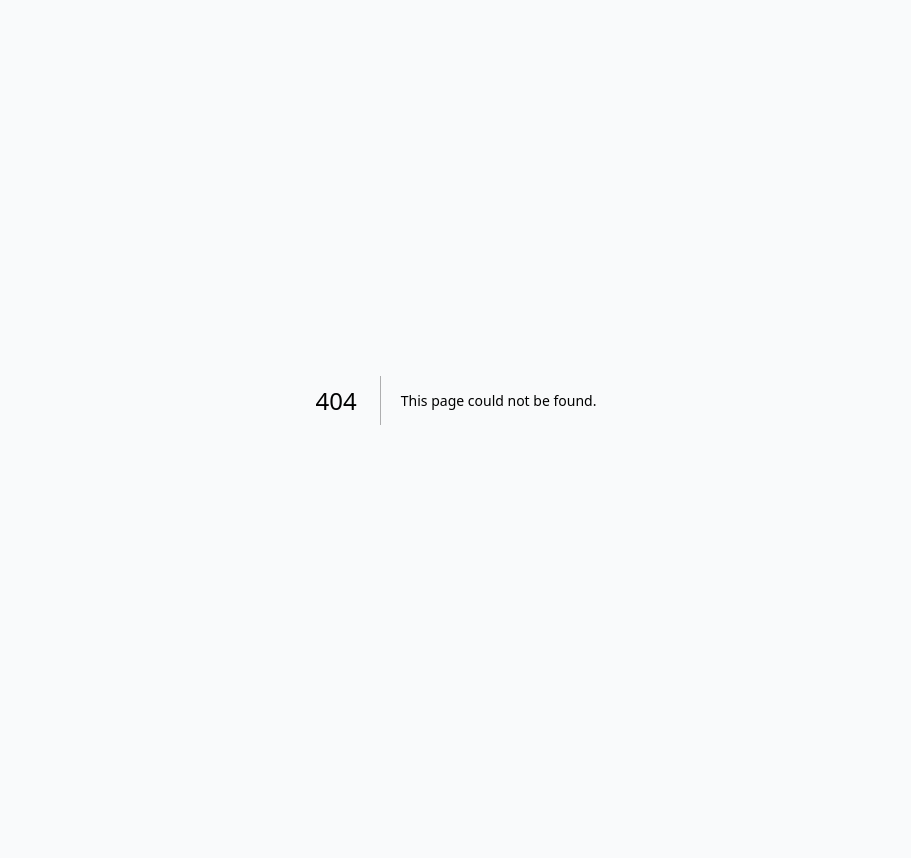
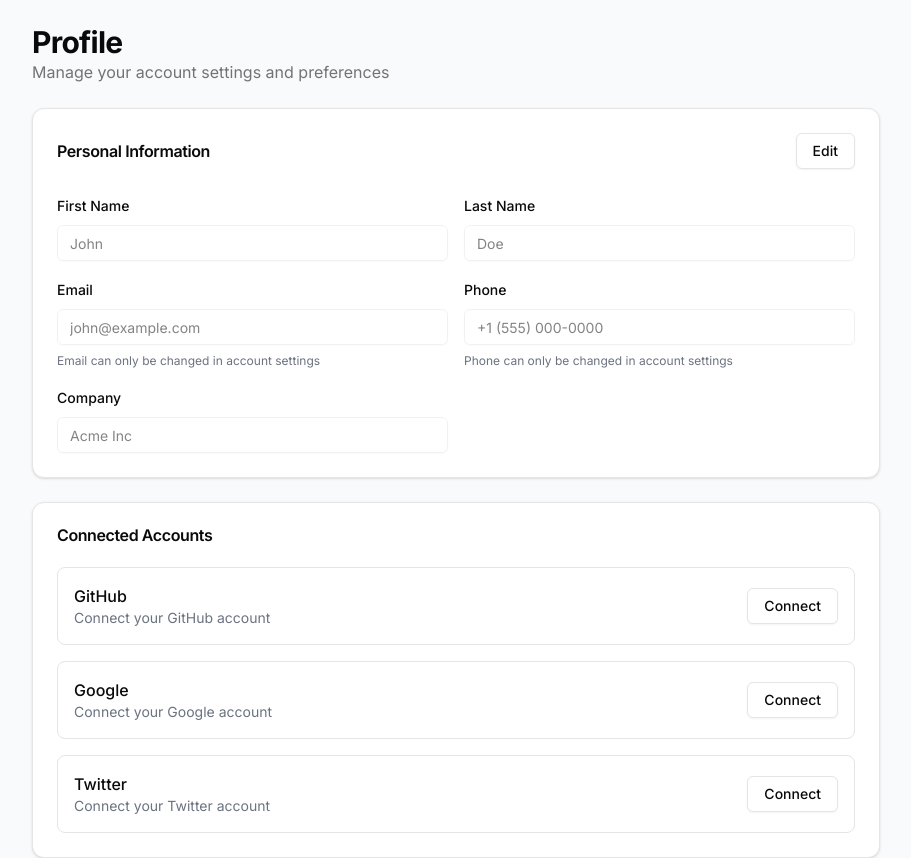
Before and after one commit to sanctifai/core-customer-portal, a Next.js app: page /profile in a window 1280 px wide. Before the commit this address had no page. Shown: the top 858 px of the page, without its empty margins (184-1095 px from the left). Before the commit the page ends 800 px from the top, so only its background shows below. Built offline with nearby package versions, Linux system fonts and the light colour scheme.

Commit message:
refactor: move profile to be sibling of dashboard
- Created new /profile route as sibling to /dashboard\n- Updated navigation in DashboardNav\n- Removed old profile page from /dashboard/profile\n- Improved route architecture to reflect profile as main section

```diff
--- a/src/app/dashboard/profile/page.tsx
+++ b/src/app/profile/page.tsx
@@ -1,42 +1,26 @@
-'use client';
-
-import { useUser } from '@clerk/nextjs';
-import { useState } from 'react';
-import { Card, CardHeader, CardTitle, CardContent } from '@/components/ui/card';
-import { Button } from '@/components/ui/button';
-import { Input } from '@/components/ui/input';
+import { Button } from "@/components/ui/button";
+import { Card, CardContent, CardHeader, CardTitle } from "@/components/ui/card";
+import { Input } from "@/components/ui/input";
+import { useState } from "react";
 
 export default function ProfilePage() {
-  const { user } = useUser();
   const [isEditing, setIsEditing] = useState(false);
-
   const [formData, setFormData] = useState({
-    firstName: user?.firstName || '',
-    lastName: user?.lastName || '',
-    email: user?.primaryEmailAddress?.emailAddress || '',
-    company: user?.publicMetadata?.company || '',
-    phone: user?.primaryPhoneNumber?.phoneNumber || '',
+    firstName: "John",
+    lastName: "Doe",
+    email: "john@example.com",
+    phone: "+1 (555) 000-0000",
+    company: "Acme Inc",
   });
 
-  const handleSubmit = async (e: React.FormEvent) => {
+  const handleSubmit = (e: React.FormEvent) => {
     e.preventDefault();
-    try {
-      await user?.update({
-        firstName: formData.firstName,
-        lastName: formData.lastName,
-        publicMetadata: {
-          ...user.publicMetadata,
-          company: formData.company,
-        },
-      });
-      setIsEditing(false);
-    } catch (error) {
-      console.error('Error updating profile:', error);
-    }
+    // Handle form submission
+    setIsEditing(false);
   };
 
   return (
-    <div className="space-y-6">
+    <div className="max-w-4xl mx-auto p-6 space-y-6">
       <div>
         <h2 className="text-3xl font-bold tracking-tight">Profile</h2>
         <p className="text-muted-foreground">
--- a/src/components/DashboardNav.tsx
+++ b/src/components/DashboardNav.tsx
@@ -12,7 +12,7 @@ const navigation = [
   },
   {
     name: 'Profile',
-    href: '/dashboard/profile',
+    href: '/profile',
   },
 ];
 
```
